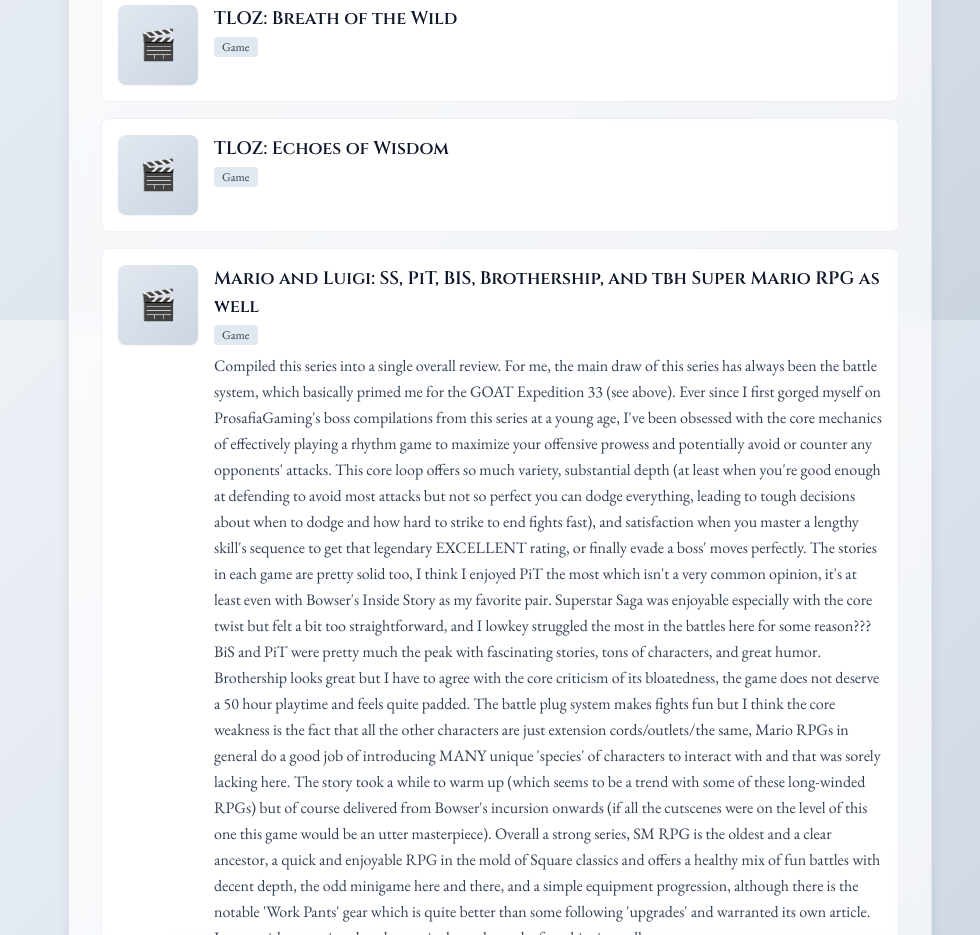
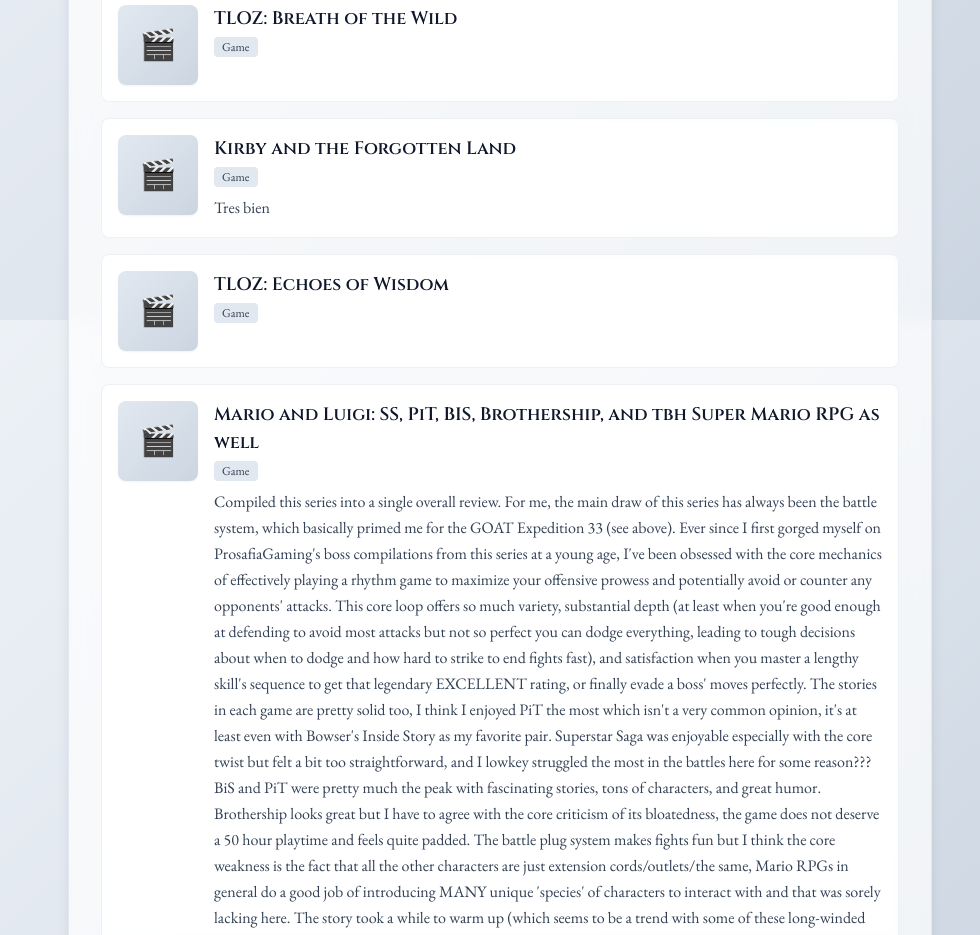
Before and after one commit to divijmuthu/divijmuthu.github.io, a Next.js app: page / in a window 1280 px wide. Shown: the part 6880-7815 px from the top of the page, without its empty margins (300-1280 px from the left). Built offline with nearby package versions, Linux system fonts and the light colour scheme.

Commit message:
Update content.ts

```diff
--- a/data/content.ts
+++ b/data/content.ts
@@ -267,6 +267,12 @@
       review: "",
     },
     {
+      title: "Kirby and the Forgotten Land",
+      type: "Game",
+      span: 3,
+      review: "Tres bien",
+    },
+    {
       title: "TLOZ: Echoes of Wisdom",
       type: "Game",
       span: 3,
```
